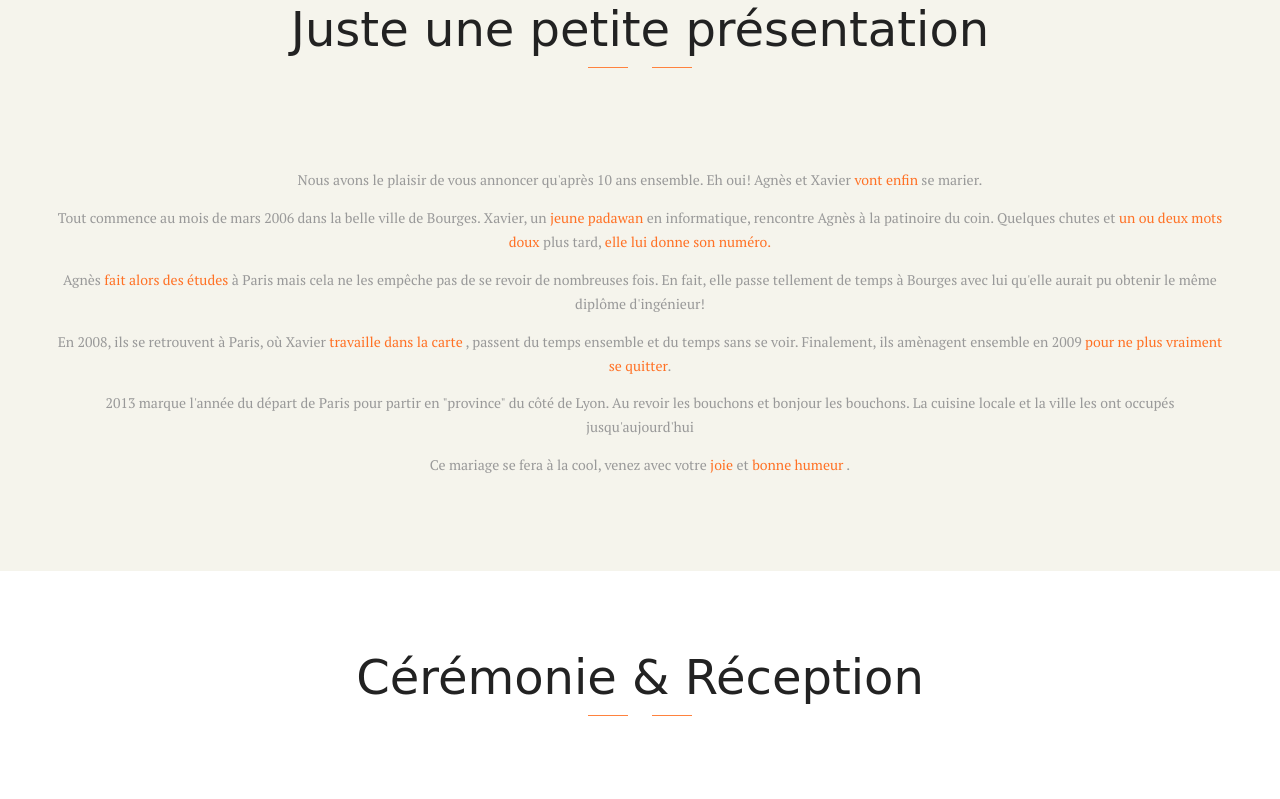
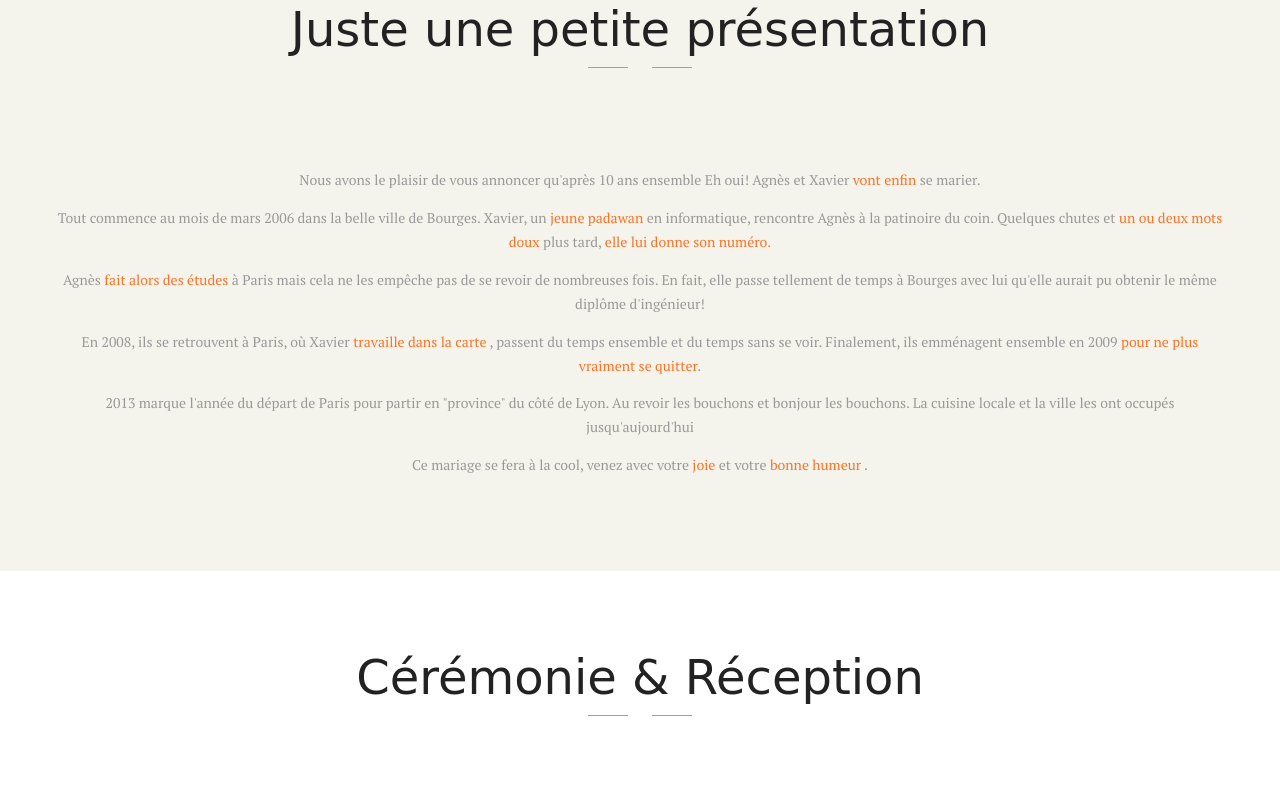
Before and after one commit to agnes-xavier/agnes-xavier.github.io, a plain HTML site: page index.html in a window 1280 px wide. Shown: the part 1949-2748 px from the top of the page. Drawn offline with nearby package versions, Linux system fonts and the light colour scheme; some packages are replaced by stand-ins of ours; a web font is replaced by a local one.

Commit message:
fix typo

```diff
--- a/index.html
+++ b/index.html
@@ -207,7 +207,7 @@
 					<div>
                                           <p>
 
-                    <p>Nous avons le plaisir de vous annoncer qu'après 10 ans ensemble. Eh oui!
+                    <p>Nous avons le plaisir de vous annoncer qu'après 10 ans ensemble Eh oui!
 		    Agnès et Xavier
 		    <a href="images/xavier_water.jpg" rel="prettyPhoto">vont enfin</a> se marier.</p>
 
@@ -236,7 +236,7 @@
 		    où Xavier
                     <a href="images/xavier_etude.jpg" rel="prettyPhoto">travaille dans la carte</a>
 		    , passent du temps ensemble et du temps sans se
-                    voir. Finalement, ils amènagent ensemble en 2009
+                    voir. Finalement, ils emménagent ensemble en 2009
 		    <a href="images/ombre.jpg" rel="prettyPhoto">pour ne plus vraiment se quitter</a>.</p>
 
                     <p>2013 marque l'année du départ de Paris pour partir en "province" du côté de Lyon.
@@ -245,7 +245,7 @@
 
                     <p>Ce mariage se fera à la cool, venez avec votre
 		    <a href="images/papouille_joie.jpg" rel="prettyPhoto">joie</a>
-		    et
+		    et votre
 		    <a href="images/joie.jpg" rel="prettyPhoto">bonne humeur</a>
 		    .</p>
 
@@ -360,7 +360,7 @@
 
 						<p>Afin d'éviter de prendre la
 						route après la fête, nous avons
-						pré-reservés pour vous des
+						pré-reservé pour vous des
 						logements sur place (chambres
 						de 2,3,4 ou 5 personnes).
 						</p>
```
